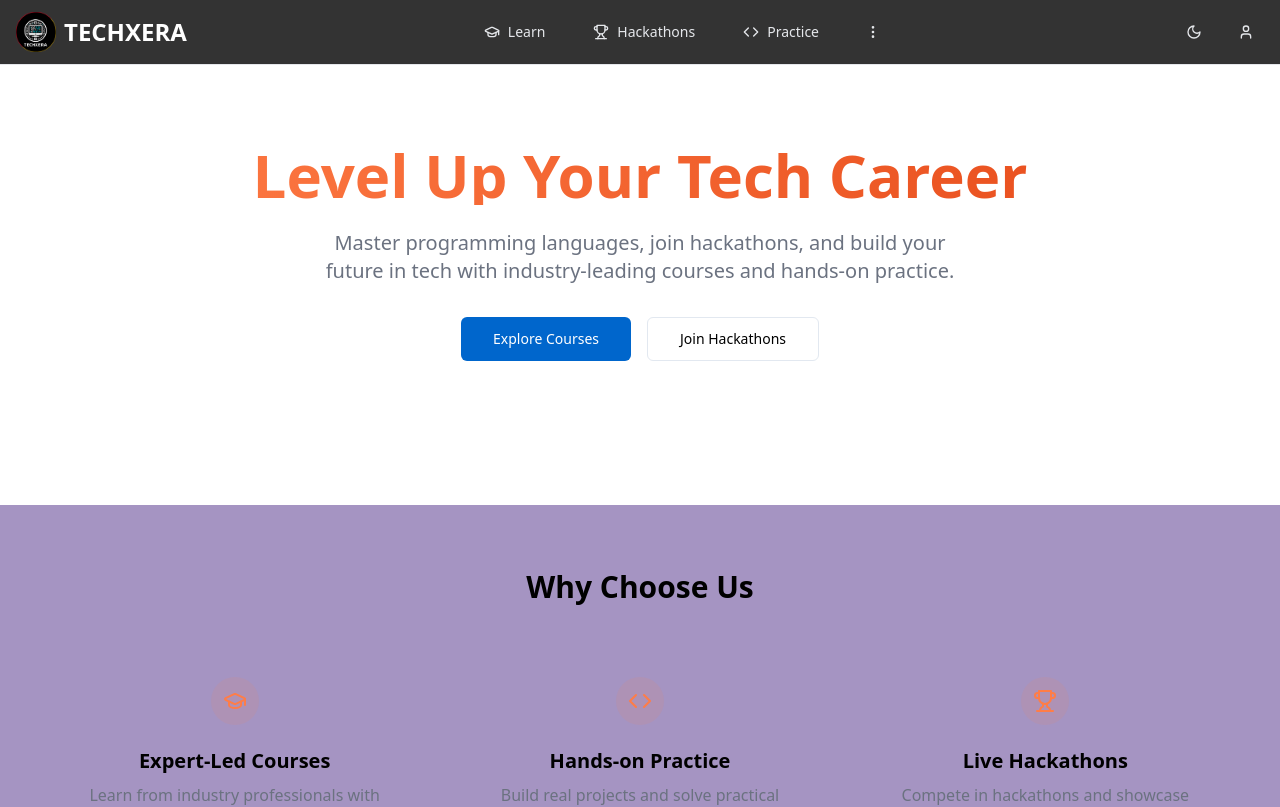
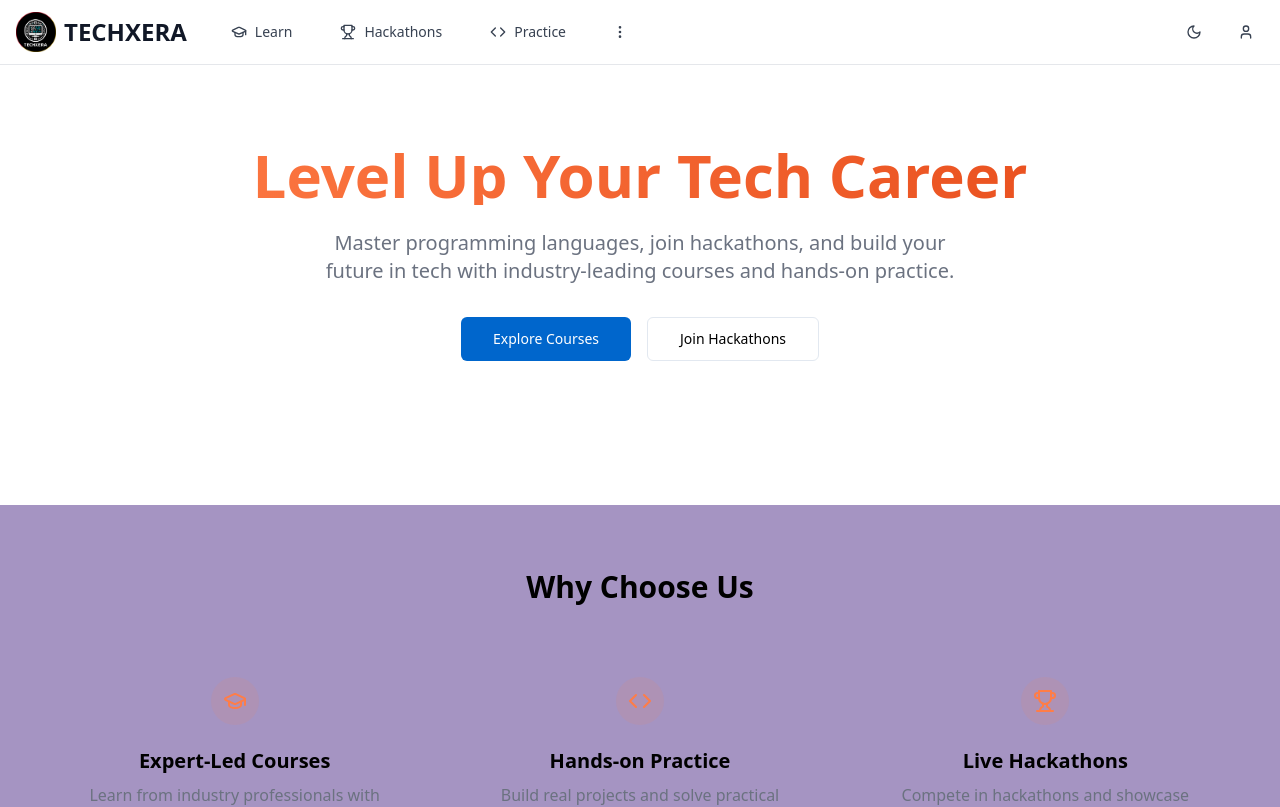
Before and after one commit to Sketchy-Guy/codequest-dashboard-3b22c98f, a React (Vite) app: page / in a window 1280 px wide. Shown: the top 807 px of the page. Built offline with nearby package versions, Linux system fonts and the light colour scheme.

Commit message:
Refactor header and theme
Move hamburger menu to the right corner, fix light/dark theme inconsistencies, and improve visibility of dropdown options.

```diff
--- a/src/components/Header.tsx
+++ b/src/components/Header.tsx
@@ -1,6 +1,6 @@
 
-import { useState } from "react";
-import { Link } from "react-router-dom";
+import { useState, useEffect } from "react";
+import { Link, useLocation } from "react-router-dom";
 import { Button } from "@/components/ui/button";
 import {
   DropdownMenu,
@@ -37,13 +37,23 @@ import {
 } from "@/components/ui/sheet";
 
 export const Header = () => {
-  const [isDarkMode, setIsDarkMode] = useState(false);
+  const [isDarkMode, setIsDarkMode] = useState(() => {
+    return document.documentElement.classList.contains('dark');
+  });
   const [isOpen, setIsOpen] = useState(false);
+  const location = useLocation();
 
   const toggleTheme = () => {
     setIsDarkMode(!isDarkMode);
     document.documentElement.classList.toggle("dark");
+    localStorage.setItem('theme', isDarkMode ? 'light' : 'dark');
   };
+
+  useEffect(() => {
+    const savedTheme = localStorage.getItem('theme') || 'light';
+    document.documentElement.classList.toggle('dark', savedTheme === 'dark');
+    setIsDarkMode(savedTheme === 'dark');
+  }, []);
 
   const navItems = [
     { icon: GraduationCap, label: "Learn", href: "/courses" },
@@ -55,16 +65,17 @@ export const Header = () => {
   ];
 
   return (
-    <header className="sticky top-0 z-50 w-full border-b bg-black/95 backdrop-blur supports-[backdrop-filter]:bg-black/80">
+    <header className="sticky top-0 z-50 w-full border-b border-gray-200 dark:border-gray-800 bg-white/95 dark:bg-gray-900/95 backdrop-blur supports-[backdrop-filter]:bg-white/80 dark:supports-[backdrop-filter]:bg-gray-900/80">
       <div className="container flex h-16 items-center justify-between px-4">
-        {/* Logo */}
+        {/* Logo and Desktop Navigation */}
+        <div className="flex items-center gap-8">
           <Link to="/" className="flex items-center space-x-2">
             <img
               src="/lovable-uploads/266feaba-b8d4-4b71-ab68-64232840d392.png"
               alt="TECHXERA"
               className="h-8 w-8 sm:h-10 sm:w-10"
             />
-          <span className="text-xl sm:text-2xl font-bold text-white hidden sm:inline">
+            <span className="text-xl sm:text-2xl font-bold text-gray-900 dark:text-white hidden sm:inline">
               TECHXERA
             </span>
           </Link>
@@ -75,7 +86,11 @@ export const Header = () => {
               <Link
                 key={item.href}
                 to={item.href}
-              className="flex items-center space-x-2 px-3 py-2 text-sm font-medium text-gray-200 rounded-md hover:bg-white/10 transition-colors"
+                className={`flex items-center space-x-2 px-3 py-2 text-sm font-medium rounded-md transition-colors
+                  ${location.pathname === item.href
+                    ? 'text-primary bg-primary/10 dark:text-primary-foreground dark:bg-primary/20'
+                    : 'text-gray-700 dark:text-gray-200 hover:bg-gray-100 dark:hover:bg-gray-800'
+                  }`}
               >
                 <item.icon className="h-4 w-4" />
                 <span>{item.label}</span>
@@ -85,12 +100,12 @@ export const Header = () => {
             <DropdownMenu>
               <DropdownMenuTrigger asChild>
                 <Button variant="ghost" size="icon" className="h-9 w-9">
-                <MoreVertical className="h-5 w-5 text-gray-200" />
+                  <MoreVertical className="h-5 w-5 text-gray-700 dark:text-gray-200" />
                 </Button>
               </DropdownMenuTrigger>
-            <DropdownMenuContent align="end" className="w-56 bg-black/95 border-gray-800">
+              <DropdownMenuContent align="end" className="w-56 bg-white dark:bg-gray-900 border border-gray-200 dark:border-gray-800">
                 {navItems.slice(3).map((item) => (
-                <DropdownMenuItem key={item.href} asChild>
+                  <DropdownMenuItem key={item.href} asChild className="text-gray-700 dark:text-gray-200">
                     <Link to={item.href} className="flex items-center">
                       <item.icon className="mr-2 h-4 w-4" />
                       {item.label}
@@ -100,23 +115,73 @@ export const Header = () => {
               </DropdownMenuContent>
             </DropdownMenu>
           </nav>
+        </div>
 
-        {/* Mobile Navigation */}
+        {/* Right Side Actions */}
+        <div className="flex items-center space-x-2 sm:space-x-4">
+          <Button
+            variant="ghost"
+            size="icon"
+            onClick={toggleTheme}
+            className="h-9 w-9 text-gray-700 dark:text-gray-200"
+          >
+            {isDarkMode ? (
+              <Sun className="h-4 w-4" />
+            ) : (
+              <Moon className="h-4 w-4" />
+            )}
+          </Button>
+
+          <DropdownMenu>
+            <DropdownMenuTrigger asChild>
+              <Button
+                variant="ghost"
+                size="icon"
+                className="h-9 w-9 rounded-full"
+              >
+                <User className="h-5 w-5 text-gray-700 dark:text-gray-200" />
+              </Button>
+            </DropdownMenuTrigger>
+            <DropdownMenuContent align="end" className="w-56 bg-white dark:bg-gray-900 border border-gray-200 dark:border-gray-800">
+              <DropdownMenuItem asChild className="text-gray-700 dark:text-gray-200">
+                <Link to="/dashboard" className="flex items-center">
+                  <User className="mr-2 h-4 w-4" />
+                  Dashboard
+                </Link>
+              </DropdownMenuItem>
+              <DropdownMenuItem asChild className="text-gray-700 dark:text-gray-200">
+                <Link to="/settings" className="flex items-center">
+                  <Settings className="mr-2 h-4 w-4" />
+                  Settings
+                </Link>
+              </DropdownMenuItem>
+              <DropdownMenuSeparator className="bg-gray-200 dark:bg-gray-800" />
+              <DropdownMenuItem className="text-gray-700 dark:text-gray-200">
+                <LogOut className="mr-2 h-4 w-4" />
+                Logout
+              </DropdownMenuItem>
+            </DropdownMenuContent>
+          </DropdownMenu>
+
+          {/* Mobile Navigation - Moved to right */}
           <Sheet open={isOpen} onOpenChange={setIsOpen}>
             <SheetTrigger asChild className="md:hidden">
-            <Button variant="ghost" size="icon" className="h-9 w-9 text-white">
+              <Button variant="ghost" size="icon" className="h-9 w-9 text-gray-700 dark:text-gray-200">
                 <Menu className="h-5 w-5" />
               </Button>
             </SheetTrigger>
-          <SheetContent side="left" className="w-72 bg-black/95 border-r border-gray-800 p-0">
-            <SheetHeader className="p-4 border-b border-gray-800">
+            <SheetContent
+              side="right"
+              className="w-80 bg-white dark:bg-gray-900 border-l border-gray-200 dark:border-gray-800 p-0"
+            >
+              <SheetHeader className="p-4 border-b border-gray-200 dark:border-gray-800">
                 <SheetTitle className="flex items-center space-x-2">
                   <img
                     src="/lovable-uploads/266feaba-b8d4-4b71-ab68-64232840d392.png"
                     alt="TECHXERA"
                     className="h-8 w-8"
                   />
-                <span className="text-xl font-bold text-white">TECHXERA</span>
+                  <span className="text-xl font-bold text-gray-900 dark:text-white">TECHXERA</span>
                 </SheetTitle>
               </SheetHeader>
               <div className="flex flex-col py-2">
@@ -124,7 +189,11 @@ export const Header = () => {
                   <SheetClose asChild key={item.href}>
                     <Link
                       to={item.href}
-                    className="flex items-center space-x-2 px-4 py-3 text-sm font-medium text-gray-200 hover:bg-white/10 transition-colors"
+                      className={`flex items-center space-x-2 px-4 py-3 text-sm font-medium transition-colors
+                        ${location.pathname === item.href
+                          ? 'text-primary bg-primary/10 dark:text-primary-foreground dark:bg-primary/20'
+                          : 'text-gray-700 dark:text-gray-200 hover:bg-gray-100 dark:hover:bg-gray-800'
+                        }`}
                       onClick={() => setIsOpen(false)}
                     >
                       <item.icon className="h-5 w-5" />
@@ -135,52 +204,6 @@ export const Header = () => {
               </div>
             </SheetContent>
           </Sheet>
-
-        {/* Right Side Actions */}
-        <div className="flex items-center space-x-2 sm:space-x-4">
-          <Button
-            variant="ghost"
-            size="icon"
-            onClick={toggleTheme}
-            className="h-9 w-9"
-          >
-            {isDarkMode ? (
-              <Sun className="h-4 w-4 text-gray-200" />
-            ) : (
-              <Moon className="h-4 w-4 text-gray-200" />
-            )}
-          </Button>
-
-          <DropdownMenu>
-            <DropdownMenuTrigger asChild>
-              <Button
-                variant="ghost"
-                size="icon"
-                className="h-9 w-9 rounded-full"
-              >
-                <User className="h-5 w-5 text-gray-200" />
-              </Button>
-            </DropdownMenuTrigger>
-            <DropdownMenuContent align="end" className="w-56 bg-black/95 border-gray-800">
-              <DropdownMenuItem asChild>
-                <Link to="/dashboard" className="flex items-center">
-                  <User className="mr-2 h-4 w-4" />
-                  Dashboard
-                </Link>
-              </DropdownMenuItem>
-              <DropdownMenuItem asChild>
-                <Link to="/settings" className="flex items-center">
-                  <Settings className="mr-2 h-4 w-4" />
-                  Settings
-                </Link>
-              </DropdownMenuItem>
-              <DropdownMenuSeparator />
-              <DropdownMenuItem>
-                <LogOut className="mr-2 h-4 w-4" />
-                Logout
-              </DropdownMenuItem>
-            </DropdownMenuContent>
-          </DropdownMenu>
         </div>
       </div>
     </header>
```
Lines whose indentation alone changed are shown as unchanged.
